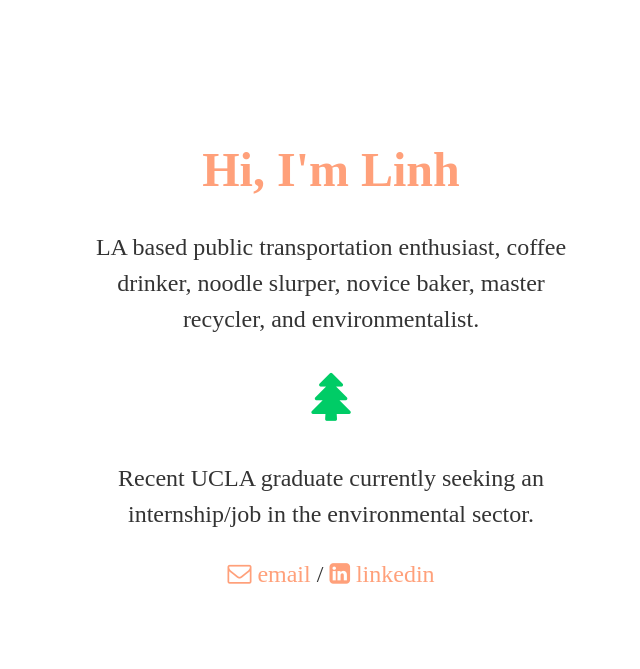
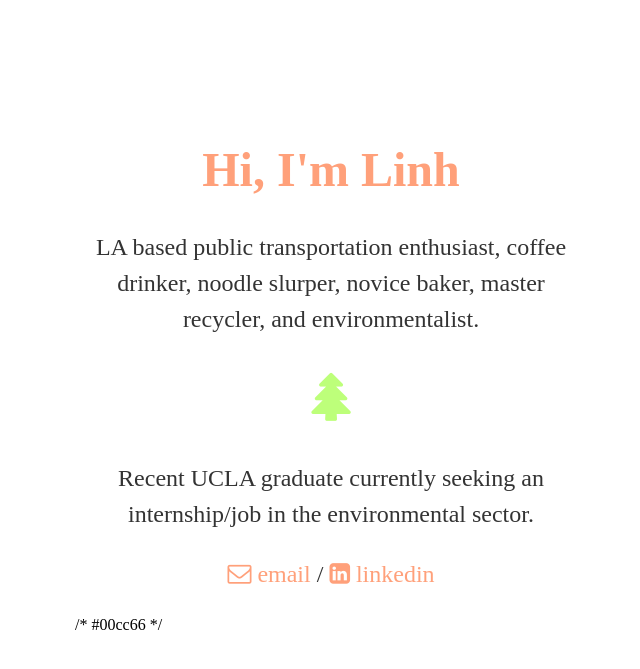
Before and after one commit to lttrinh/lttrinh.github.io, a Jekyll site: the page built from index.html, in a window 1280 px wide. Shown: the top 669 px of the page, without its empty margins (309-949 px from the left). Built offline with Jekyll 4.4.1, drawn with Linux system fonts in a browser that asks for light colours.

Commit message:
Update index.html

```diff
--- a/index.html
+++ b/index.html
@@ -13,7 +13,7 @@
 
 <div class="content">
 	<p>LA based public transportation enthusiast, coffee drinker, noodle slurper, novice baker, master recycler, and environmentalist.<br><br>
-		<i class="fa fa-tree" style="font-size:48px;color:#00cc66"></i><br><br>
+		<i class="fa fa-tree" style="font-size:48px;color:#bdff7a"></i><br><br>
 		Recent UCLA graduate currently seeking an internship/job in the environmental sector.</p>
 </div>
 
@@ -21,3 +21,5 @@
 	<p><a href="mailto:linhtotrinh@gmail.com"><i class="fa fa-envelope-o"></i> email</a> / <a href="https://linkedin.com/in/linhtrinhto"><i class="fa fa-linkedin-square"></i> linkedin</a></p>
 	</div>
 </body>
+
+/* #00cc66 */
```
